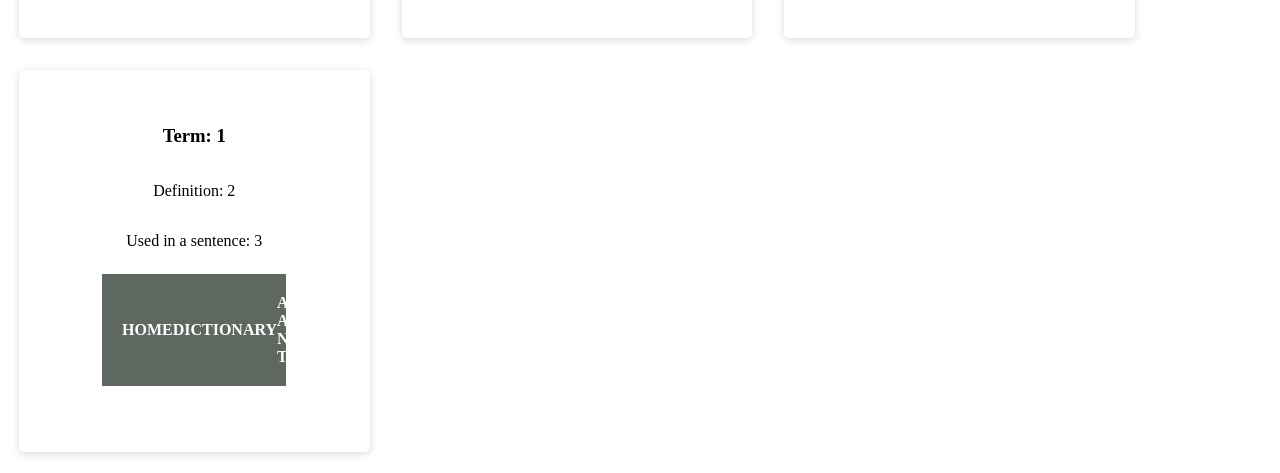
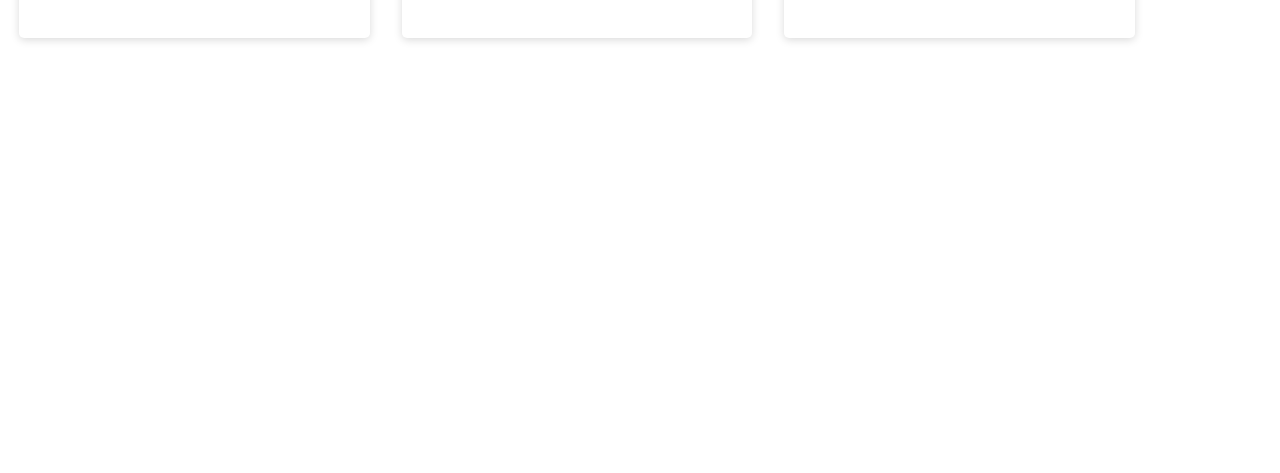
Before and after one commit to amliebeq/phaseTwoProject, a React (Create React App) app: page /dictionary in a window 1280 px wide. Shown: the part 1817-2290 px from the top of the page. After the commit the page ends 1879 px from the top, so only its background shows below. Built offline with nearby package versions, Linux system fonts and the light colour scheme; data requests are answered from the project's data file; grey boxes are pictures that could not be loaded.

Commit message:
changed variables and fix form component

```diff
--- a/db.json
+++ b/db.json
@@ -83,13 +83,6 @@
       "sentence": "Leadership decided to trim the fat, so I'm looking for a new job",
       "image": "https://giphy.com/embed/l2QEf3sxY1cronAze",
       "id": 11
-    },
-    {
-      "jargon": "1",
-      "definition": "2",
-      "sentence": "3",
-      "image": "4",
-      "id": 12
     }
   ]
 }
--- a/src/components/App.js
+++ b/src/components/App.js
@@ -7,12 +7,12 @@ import Form from './Form'
 
 
 function App() {
-    const [sayingObj, setsayingObj] = useState([])
+    const [sayingObjs, setsayingObjs] = useState([])
 
     useEffect(() => {
         fetch('http://localhost:4000/doubleSpeak')
             .then((r)=>r.json())
-            .then((data)=>setsayingObj(data))
+            .then((data)=>setsayingObjs(data))
     }, [])
 
     return(
@@ -20,13 +20,13 @@ function App() {
             <NavBar />
             <Switch>
                 <Route exact path='/'>
-                    <Home sayingObj={sayingObj}/>
+                    <Home sayingObjs={sayingObjs}/>
                 </Route>
                 <Route exact path='/dictionary'>
-                    <Dictionary sayingObj={sayingObj}/>
+                    <Dictionary sayingObjs={sayingObjs}/>
                 </Route>
                 <Route exact path='/add-new'>
-                    <Form setsayingObj={setsayingObj} sayingObj={sayingObj} />
+                    <Form setsayingObj={setsayingObjs} sayingObj={sayingObjs} />
                 </Route>
             </Switch>
         </div>
--- a/src/components/Dictionary.js
+++ b/src/components/Dictionary.js
@@ -1,8 +1,8 @@
 import React from 'react'
 import Card from './Card'
 
-function Dictionary({ sayingObj }) {
-    const makeList= sayingObj.map((saying) => {
+function Dictionary({ sayingObjs }) {
+    const makeList= sayingObjs.map((saying) => {
         return(
             <Card key={saying.id} jargon={saying.jargon} definition={saying.definition} sentence={saying.sentence} image={saying.image} id={saying.id}/>
         )
--- a/src/components/Form.js
+++ b/src/components/Form.js
@@ -1,7 +1,7 @@
 import React, {useState} from 'react'
 import {useHistory} from 'react-router-dom'
 
-function Form({sayingObj, setsayingObj}) {
+function Form({sayingObjs, setsayingObjs}) {
     const history=useHistory()
     const [jargon, setJargon] = useState('')
     const [definition, setDefinition] = useState('')
@@ -40,7 +40,7 @@ function Form({sayingObj, setsayingObj}) {
             body: JSON.stringify(data),
         })
         .then ((r) => r.json())
-        .then((newItem) => setsayingObj([...sayingObj, newItem]))
+        .then((newItem) => setsayingObjs([...sayingObjs, newItem]))
         setJargon('')
         setDefinition('')
         setSentence('')
--- a/src/components/Home.js
+++ b/src/components/Home.js
@@ -2,19 +2,20 @@ import React from 'react'
 import Card from './Card'
 
 
-function Home( { sayingObj } ) {
-    const randomNumber=Math.floor(Math.random() * sayingObj.length)
-    const randomCard= sayingObj.filter(card => card.id===randomNumber)
-    let makeRandom=randomCard.map((item) => {
-        return (
-        <Card key={item.id} jargon={item.jargon} definition={item.definition} sentence={item.sentence} image={item.image} id={item.id}/>
-        )
-    })
+function Home( { sayingObjs } ) {
+    const randomNumber=Math.floor(Math.random() * sayingObjs.length)
+    const randomCard= sayingObjs.find(card => card.id===randomNumber)
+
+    if (!randomCard) {
+        return <h2>Loading...</h2>
+    }
 
     return (
         <div>
             <h1>Welcome to the home of corporate jargon</h1>
-            <div className='randomCard'>{makeRandom}</div>
+            <div className='randomCard' >
+            <Card key={randomCard.id} jargon={randomCard.jargon} definition={randomCard.definition} sentence={randomCard.sentence} image={randomCard.image} id={randomCard.id}/>
+            </div>
         </div>
     )
 }
```
